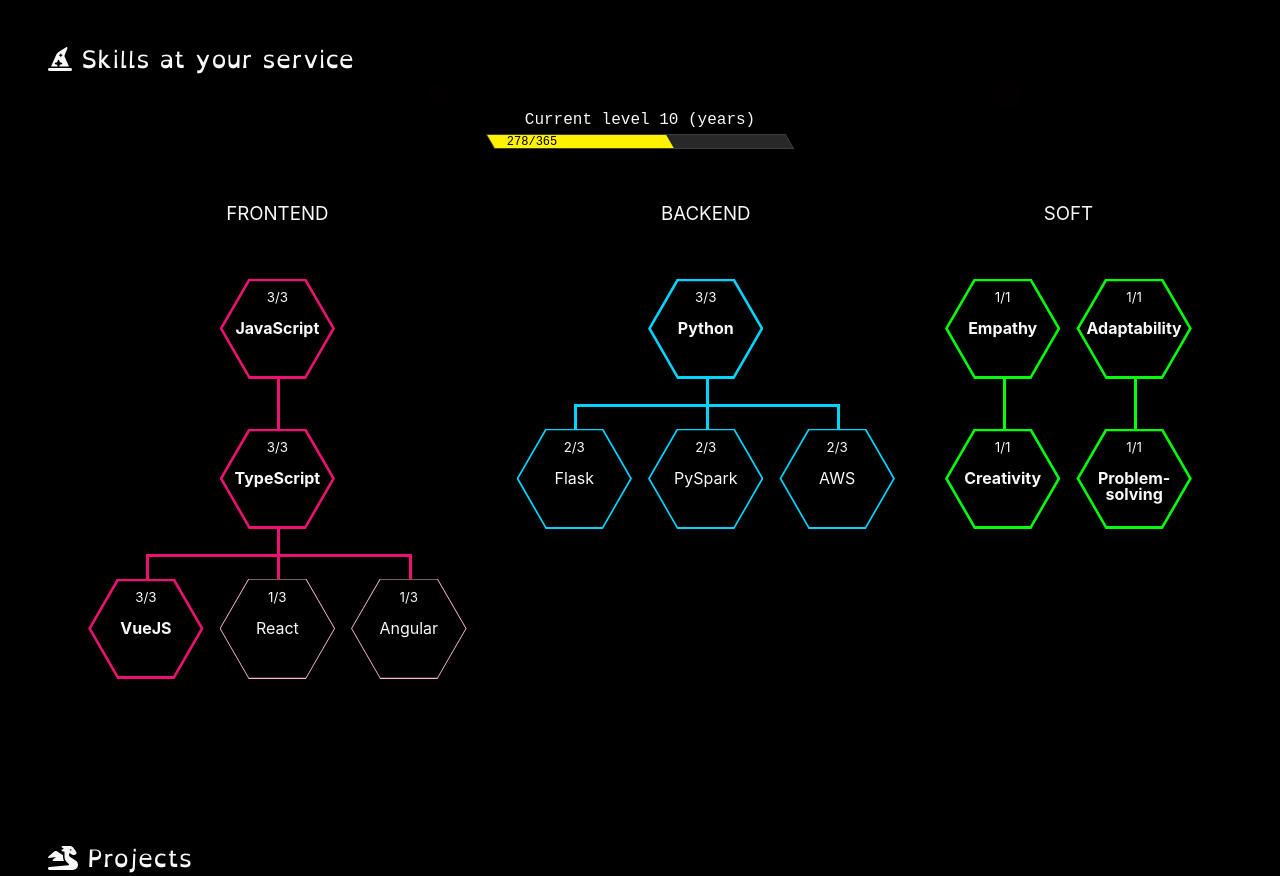
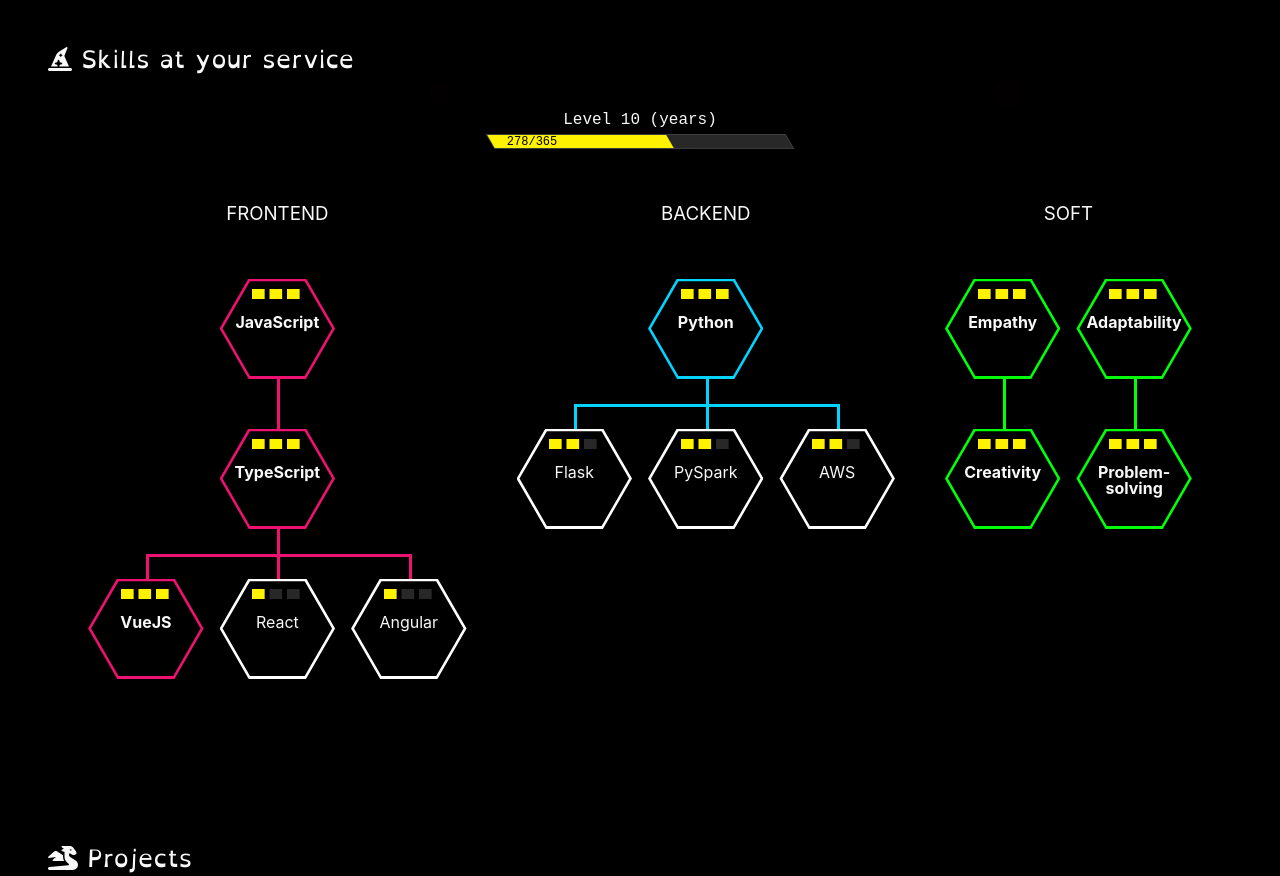
Before and after one commit to angele-henry-dev/LadyRaccoon, a Vue app: page / in a window 1280 px wide. Shown: the part 769-1645 px from the top of the page. Built offline with nearby package versions, Linux system fonts and the light colour scheme.

Commit message:
Level acquired

```diff
--- a/src/assets/css/base.css
+++ b/src/assets/css/base.css
@@ -31,7 +31,6 @@
   --color-border: var(--vt-c-divider-dark-2);
   --color-border-hover: var(--vt-c-divider-dark-1);
 
-  --color-heading: var(--vt-c-text-dark-1);
   --color-text: var(--vt-c-text-dark-2);
 
   --section-gap: 160px;
--- a/src/components/SkillsTree.vue
+++ b/src/components/SkillsTree.vue
@@ -13,7 +13,7 @@
 
 <template>
   <div class="current-level">
-    <span>Current level {{ years }} (years)</span>
+    <span>Level {{ years }} (years)</span>
     <div class="range"></div>
   </div>
   <div class="skills-container">
--- a/src/components/TreeLeave.vue
+++ b/src/components/TreeLeave.vue
@@ -18,7 +18,7 @@
         ${skill.levelTotal - skill.levelAcquired === 0 ? ' master' : skill.levelTotal - skill.levelAcquired === 1 ? ' mid' : ''}`"
       ></div>
       <div class="text">
-        <sub>{{ skill.levelAcquired }}/{{ skill.levelTotal }}</sub>
+        <span class="level-acquired"></span>
         <span>{{ skill.title }}</span>
       </div>
       <TreeLeave v-if="skill.children.length > 0" :skills="skill.children" :parent="false" />
@@ -66,9 +66,10 @@
 }
 
 .hexagon {
-  --b: 1px;
+  --b: 3px;
   margin: auto;
   height: 100px; /* Size */
+  background: var(--vt-c-white);
   aspect-ratio: 1 / cos(30deg);
   clip-path: polygon(
     0 50%,
@@ -86,33 +87,12 @@
   );
 }
 
-.hexagon.master {
-  --b: 3px;
-}
-.hexagon.mid {
-  --b: 2px;
-}
-
-.frontend .hexagon {
-  background: var(--vt-c-pink-light);
-}
-.frontend .hexagon.mid,
 .frontend .hexagon.master {
   background: var(--vt-c-pink);
 }
-
-.backend .hexagon {
-  background: var(--vt-c-cyan-light);
-}
-.backend .hexagon.mid,
 .backend .hexagon.master {
   background: var(--vt-c-cyan);
 }
-
-.soft .hexagon {
-  background: var(--vt-c-lime-light);
-}
-.soft .hexagon.mid,
 .soft .hexagon.master {
   background: var(--vt-c-lime);
 }
@@ -155,4 +135,18 @@
 .soft .element::after {
   border-color: var(--vt-c-lime);
 }
+
+.level-acquired {
+  width: 50px;
+  height: 10px;
+  -webkit-mask: linear-gradient(90deg, #000 70%, #0000 0) 0/35%;
+  background: linear-gradient(var(--vt-c-yellow) 0 0) 0/0% no-repeat var(--color-border);
+  background-size: 33%;
+}
+.mid ~ .text .level-acquired {
+  background-size: 66%;
+}
+.master ~ .text .level-acquired {
+  background-size: 99%;
+}
 </style>
```
